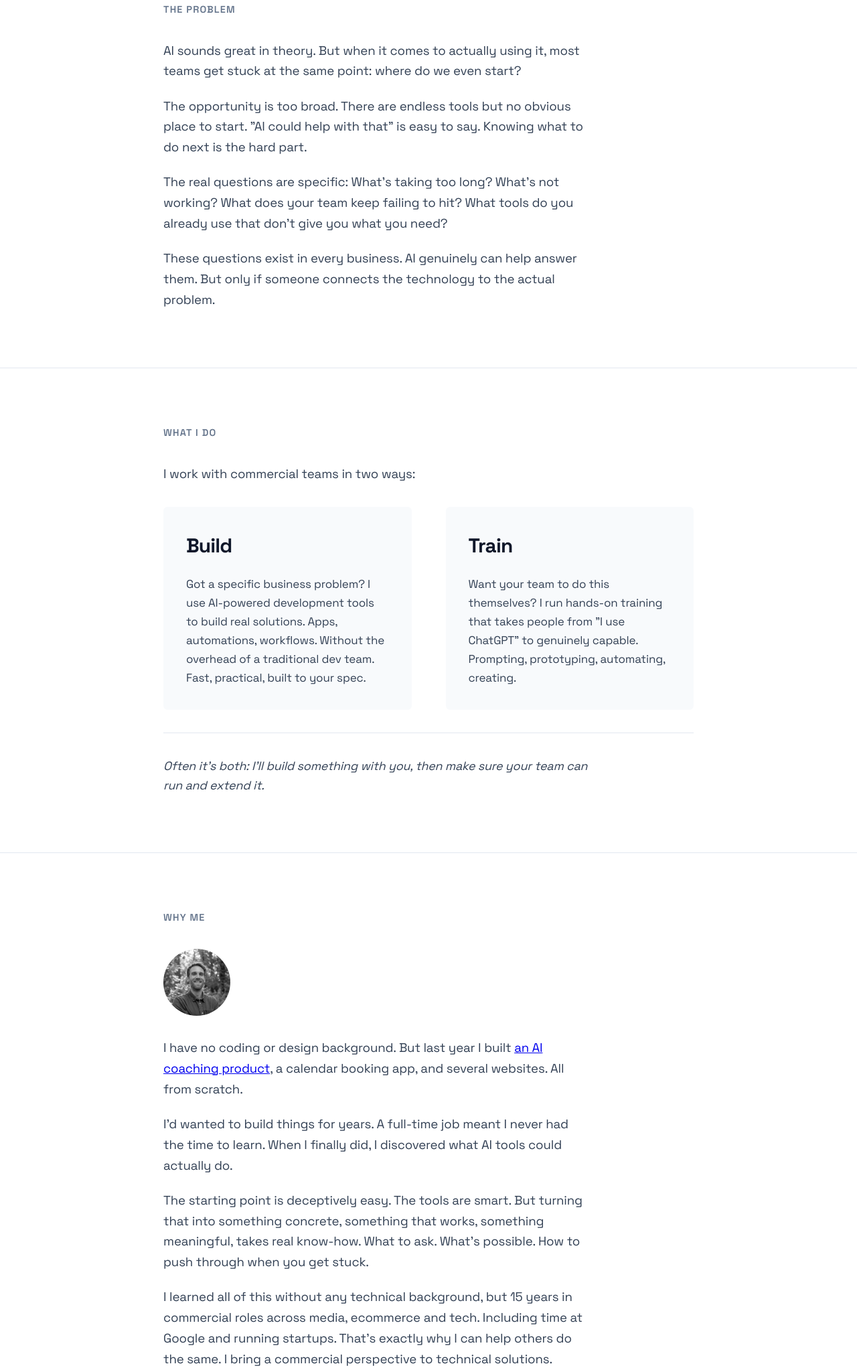
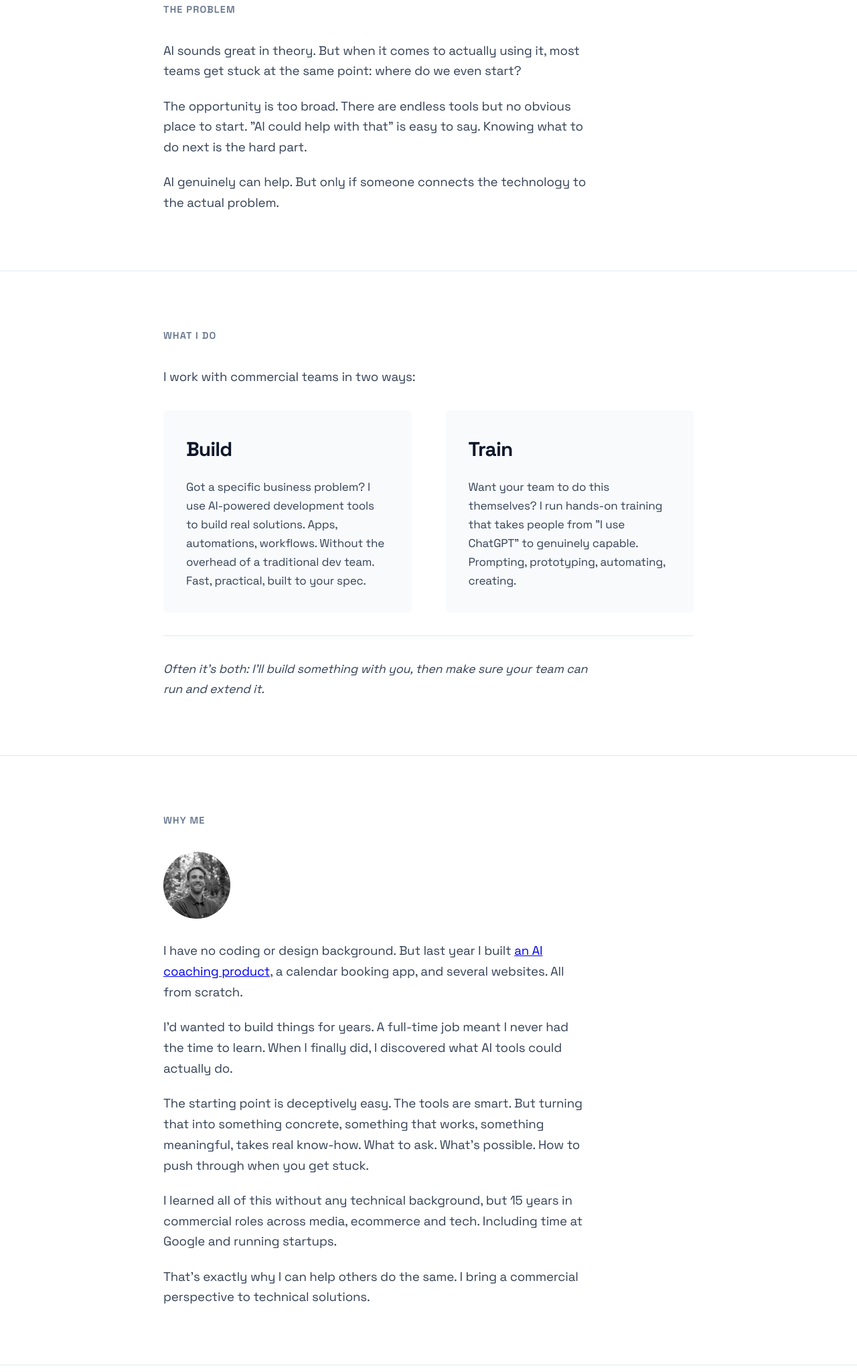
Before and after one commit to jakeh-777/ai-consultancy, a plain HTML site: page index.html in a window 1280 px wide. Shown: the part 677-2726 px from the top of the page at 67% size. Drawn offline with Linux system fonts and the light colour scheme.

Commit message:
Tighten Problem section and split Why Me closer for skimmability

```diff
--- a/index.html
+++ b/index.html
@@ -320,8 +320,7 @@
         <h2>The Problem</h2>
         <p>AI sounds great in theory. But when it comes to actually using it, most teams get stuck at the same point: where do we even start?</p>
         <p>The opportunity is too broad. There are endless tools but no obvious place to start. "AI could help with that" is easy to say. Knowing what to do next is the hard part.</p>
-        <p>The real questions are specific: What's taking too long? What's not working? What does your team keep failing to hit? What tools do you already use that don't give you what you need?</p>
-        <p>These questions exist in every business. AI genuinely can help answer them. But only if someone connects the technology to the actual problem.</p>
+        <p>AI genuinely can help. But only if someone connects the technology to the actual problem.</p>
       </div>
     </section>
 
@@ -354,7 +353,8 @@
         <p>I have no coding or design background. But last year I built <a href="https://mindsetos.com" target="_blank" rel="noopener">an AI coaching product</a>, a calendar booking app, and several websites. All from scratch.</p>
         <p>I'd wanted to build things for years. A full-time job meant I never had the time to learn. When I finally did, I discovered what AI tools could actually do.</p>
         <p>The starting point is deceptively easy. The tools are smart. But turning that into something concrete, something that works, something meaningful, takes real know-how. What to ask. What's possible. How to push through when you get stuck.</p>
-        <p>I learned all of this without any technical background, but 15 years in commercial roles across media, ecommerce and tech. Including time at Google and running startups. That's exactly why I can help others do the same. I bring a commercial perspective to technical solutions.</p>
+        <p>I learned all of this without any technical background, but 15 years in commercial roles across media, ecommerce and tech. Including time at Google and running startups.</p>
+        <p>That's exactly why I can help others do the same. I bring a commercial perspective to technical solutions.</p>
       </div>
     </section>
 
```
